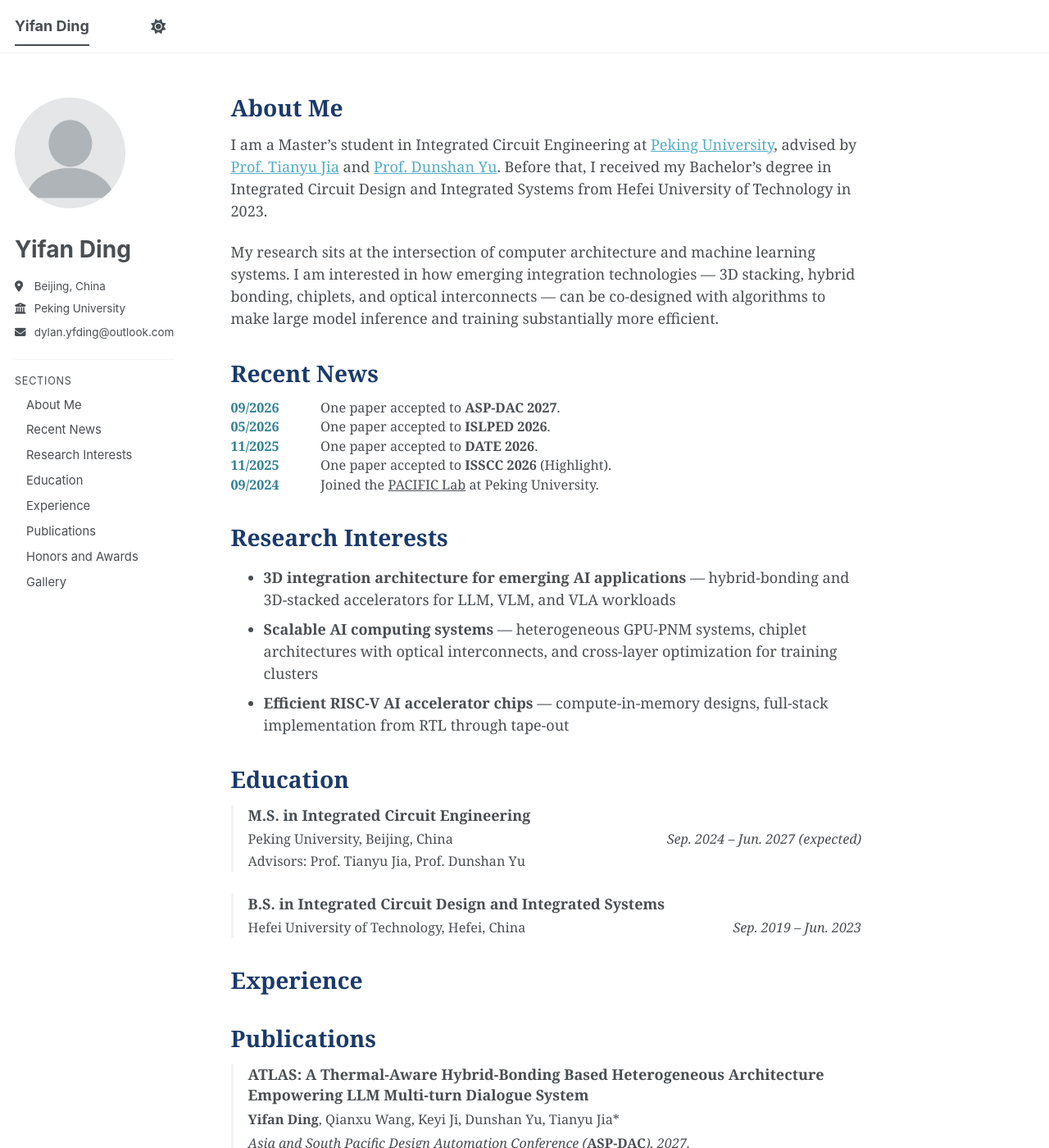
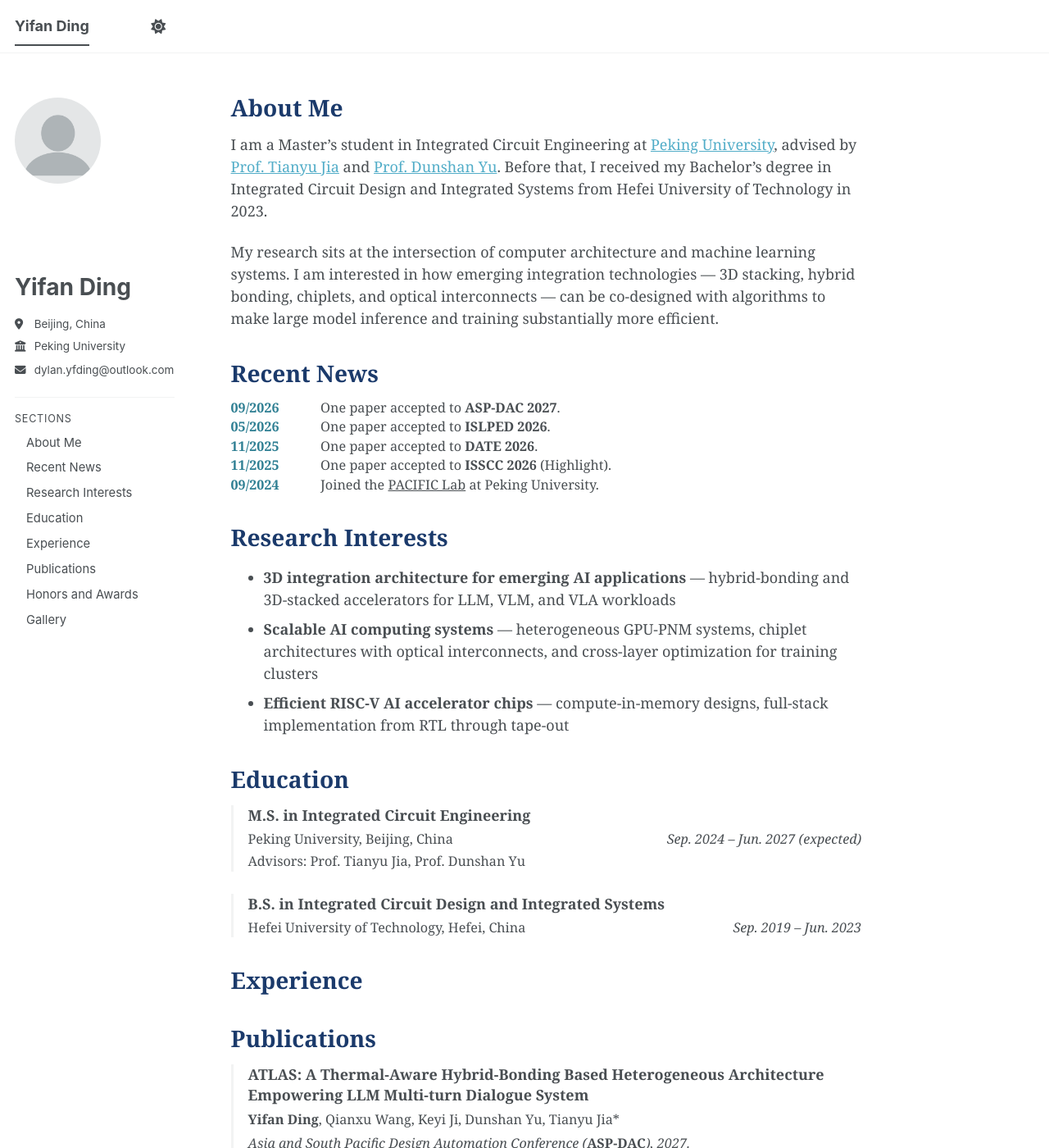
Before and after one commit to DylanDing54/DylanDing54.github.io, a Jekyll site: the page built from _pages/about.md, in a window 1280 px wide and 1400 px high. Shown: the whole window at 82% size. Built offline with Jekyll 4.4.1, drawn with Linux system fonts in a browser that asks for light colours; a style sheet for code colours, icons or effects is not loaded.

Commit message:
Shrink the sidebar avatar and open up the gap below it
Co-Authored-By: Claude Opus 5 (1M context) <noreply@anthropic.com>

```diff
--- a/_sass/layout/_custom.scss
+++ b/_sass/layout/_custom.scss
@@ -293,14 +293,14 @@ img.author__avatar {
 @include breakpoint($large) {
     .author__avatar img,
     img.author__avatar {
-        max-width: 135px;
+        max-width: 105px;
     }
 
     /* px rather than em: the theme sets `line-height: 1` here, and the
        first child (.author__name) has its own top margin, so an em value
        reads against an unexpected font size. */
     .author__content {
-        margin-top: 34px;
+        margin-top: 110px;
     }
 }
 
```
